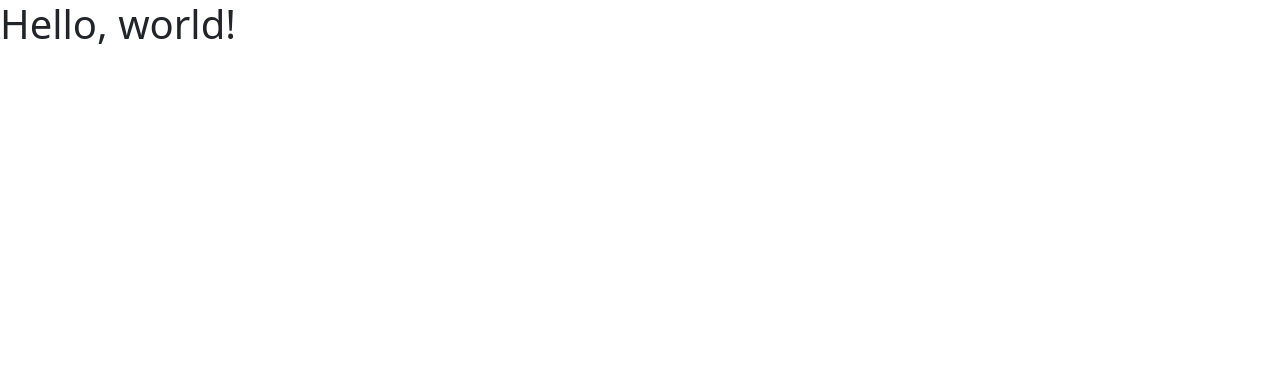
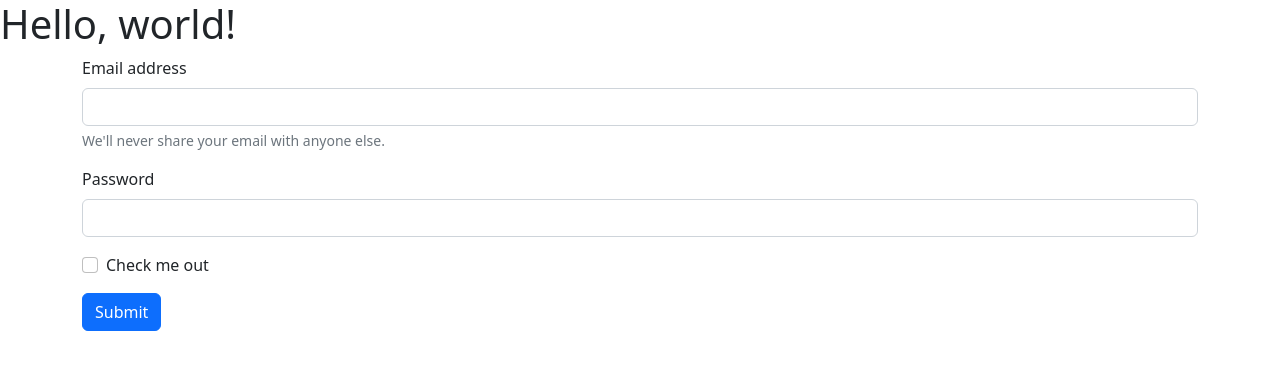
Before and after one commit to holyToFrege/centralized-workflow, a plain HTML site: page index.html in a window 1280 px wide. Drawn offline with nearby package versions, Linux system fonts and the light colour scheme.

Commit message:
add login form

```diff
--- a/index.html
+++ b/index.html
@@ -8,6 +8,24 @@
   </head>
   <body>
     <h1>Hello, world!</h1>
+<div class = "container">
+<form>
+  <div class="mb-3">
+    <label for="exampleInputEmail1" class="form-label">Email address</label>
+    <input type="email" class="form-control" id="exampleInputEmail1" aria-describedby="emailHelp">
+    <div id="emailHelp" class="form-text">We'll never share your email with anyone else.</div>
+  </div>
+  <div class="mb-3">
+    <label for="exampleInputPassword1" class="form-label">Password</label>
+    <input type="password" class="form-control" id="exampleInputPassword1">
+  </div>
+  <div class="mb-3 form-check">
+    <input type="checkbox" class="form-check-input" id="exampleCheck1">
+    <label class="form-check-label" for="exampleCheck1">Check me out</label>
+  </div>
+  <button type="submit" class="btn btn-primary">Submit</button>
+</form>
+</div>
     <script src="https://cdn.jsdelivr.net/npm/bootstrap@5.2.0-beta1/dist/js/bootstrap.bundle.min.js" integrity="sha384-pprn3073KE6tl6bjs2QrFaJGz5/SUsLqktiwsUTF55Jfv3qYSDhgCecCxMW52nD2" crossorigin="anonymous"></script>
   </body>
 </html>
```
